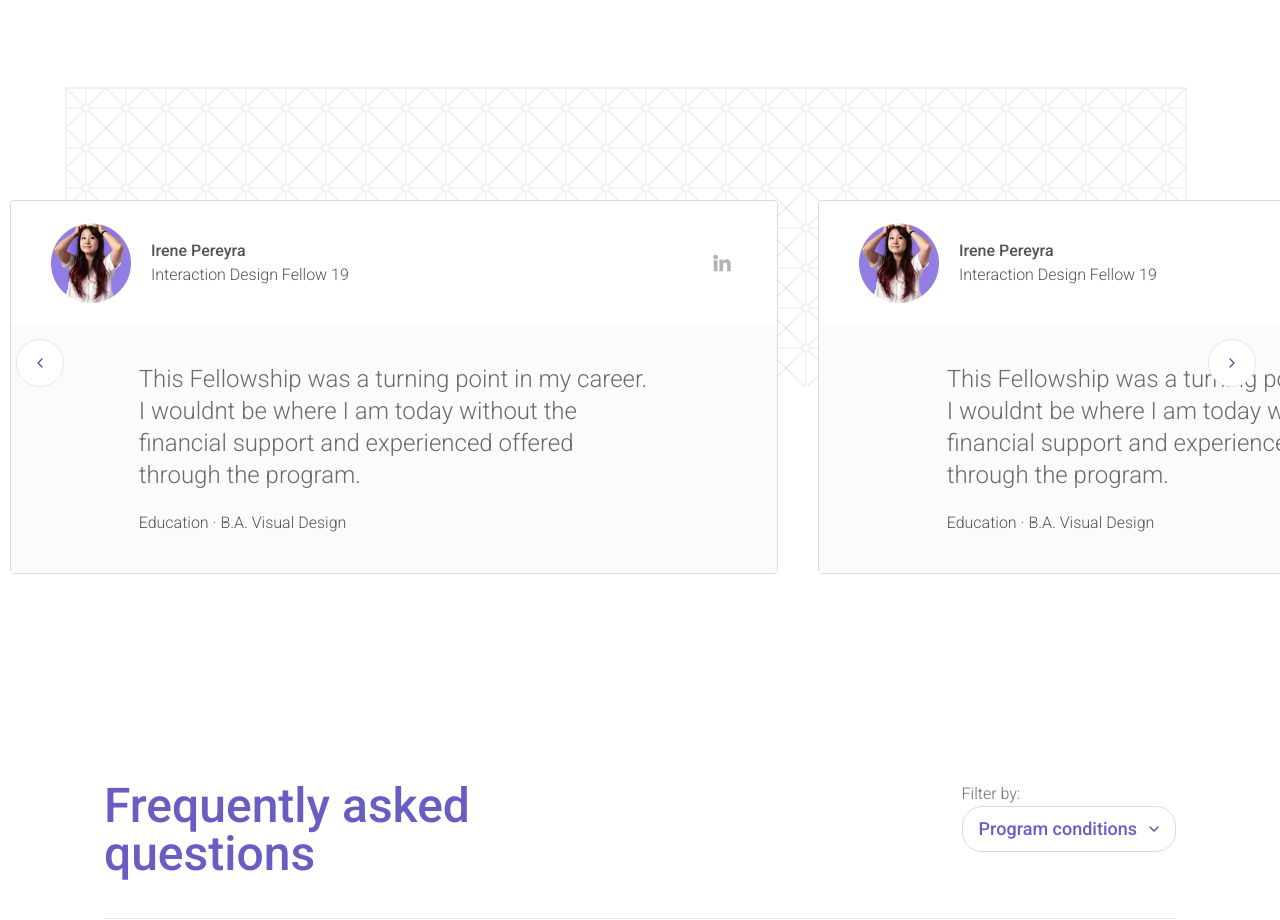
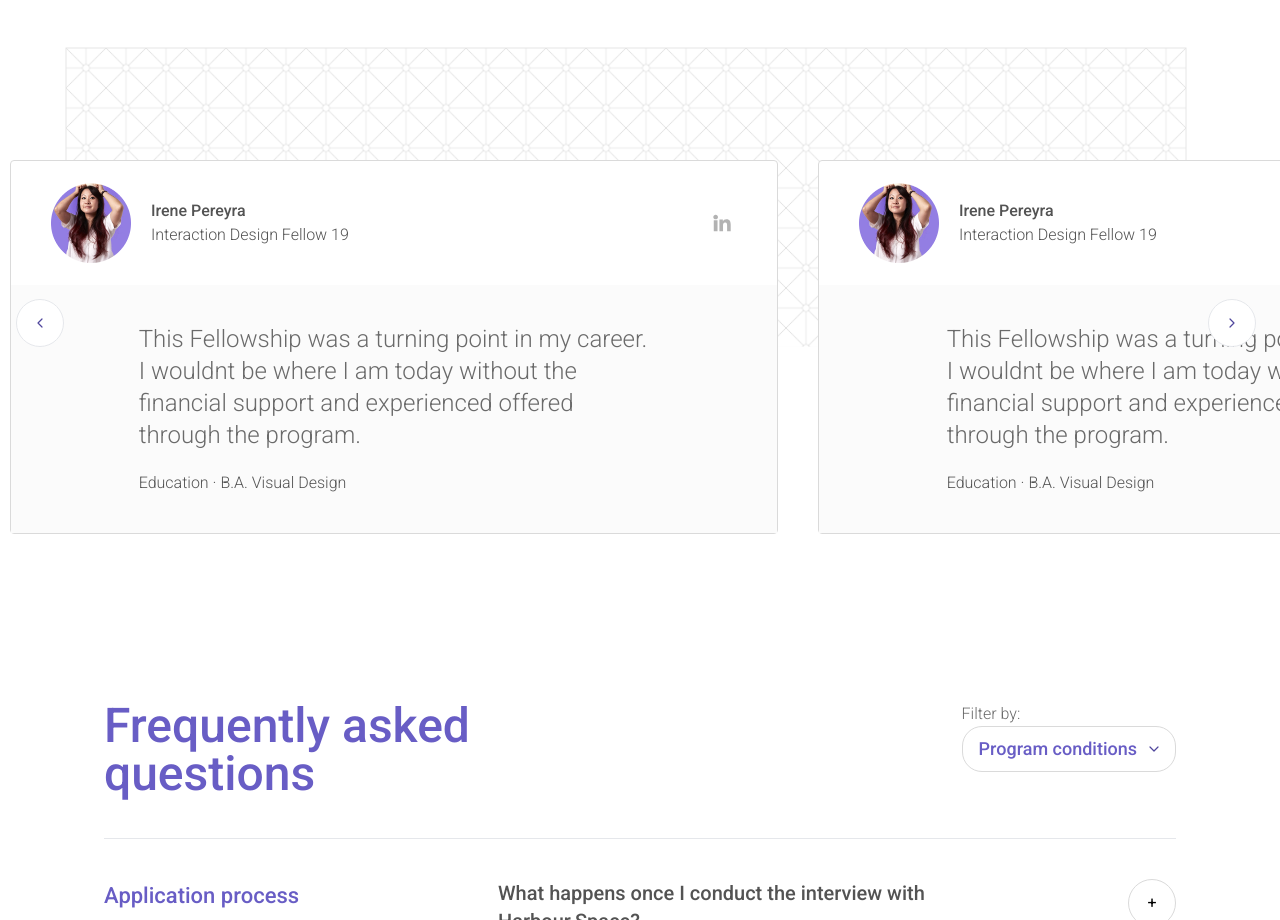
Before and after one commit to totisama/harbourspace-challenge, a Next.js app: page / in a window 1280 px wide. Shown: the part 1900-2820 px from the top of the page. Built offline with nearby package versions, Linux system fonts and the light colour scheme.

Commit message:
remove paddingY

```diff
--- a/src/app/components/SliderSection.jsx
+++ b/src/app/components/SliderSection.jsx
@@ -81,7 +81,7 @@ export default function SliderSection () {
 
   return (
     <Section limitWidth={false}>
-      <div className="relative w-full h-auto flex flex-col justify-center items-center py-10 px-4 md:px-0">
+      <div className="relative w-full h-auto flex flex-col justify-center items-center px-4 md:px-0">
         <div className={`w-full h-auto select-none py-10 whitespace-nowrap justify-center overflow-hidden ${isDown ? 'cursor-grabbing' : 'cursor-grab'}`}
           ref={itemsContainer}
           onMouseDown={(e) => handleMouseDown(e)}
```
